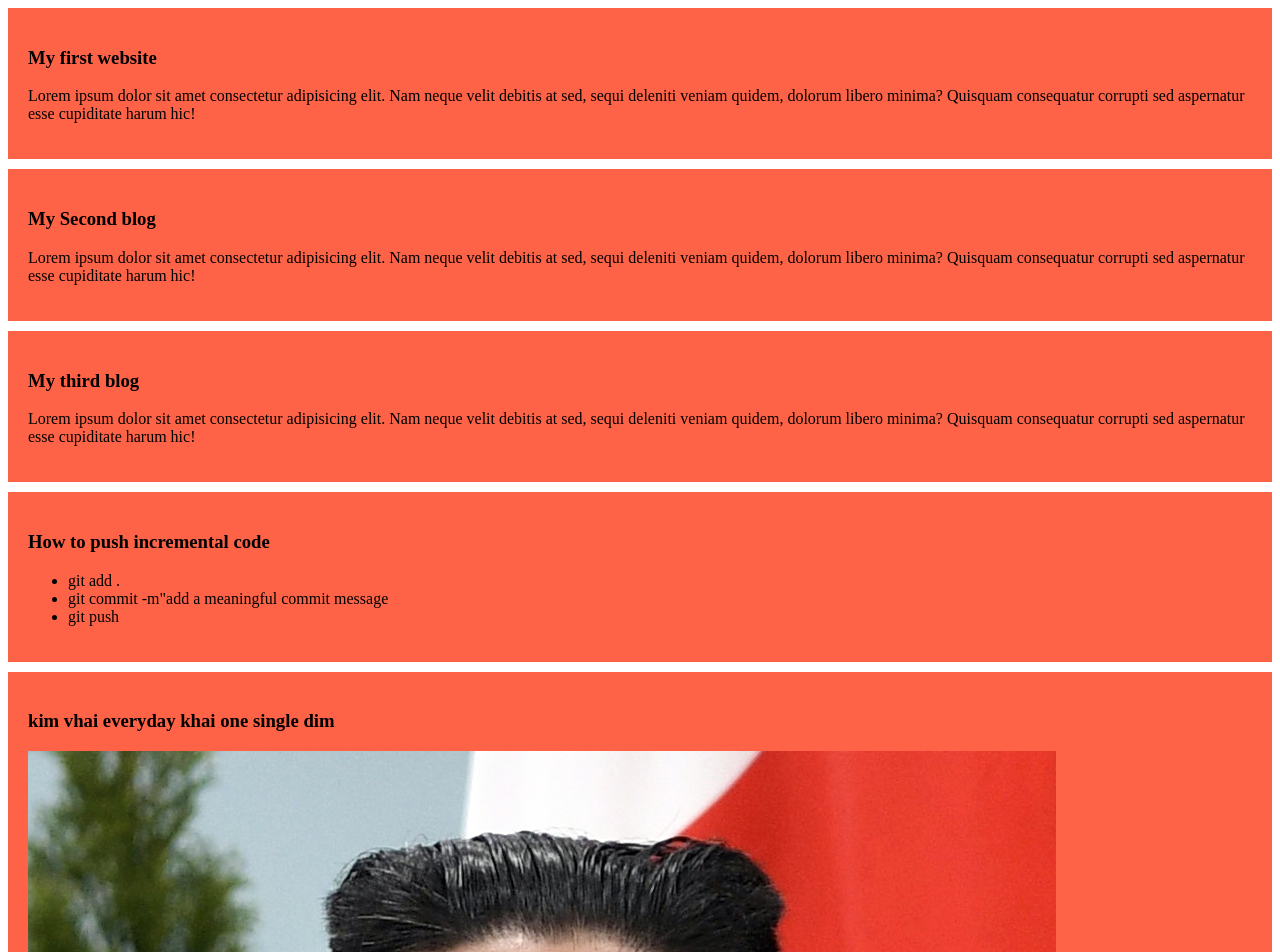
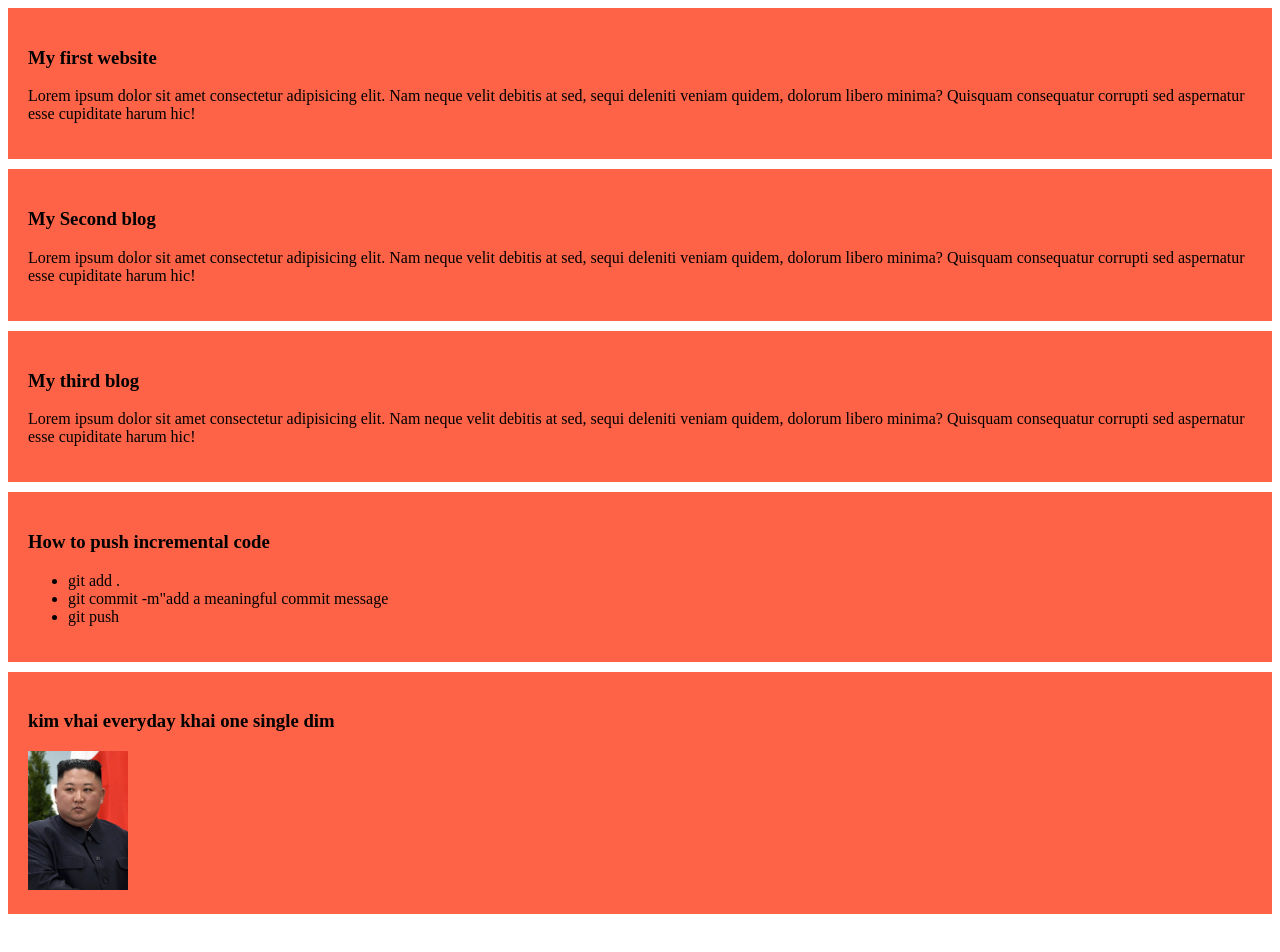
Before and after one commit to Apurba2283/my-simple-website, a plain HTML site: page index.html in a window 1280 px wide. Shown: the top 952 px of the page. After the commit the page ends 924 px from the top, so only its background shows below. Drawn offline with Linux system fonts and the light colour scheme.

Commit message:
added pictures

```diff
--- a/index.html
+++ b/index.html
@@ -29,7 +29,7 @@
     </div>
     <div>
         <h3>kim vhai everyday khai one single dim</h3>
-        <img src="images/Kim_Jong-un_April_2019_(cropped).jpg" alt="">
+        <img width="100px" src="images/Kim_Jong-un_April_2019_(cropped).jpg" alt="">
     </div>
 
 </body>
```
